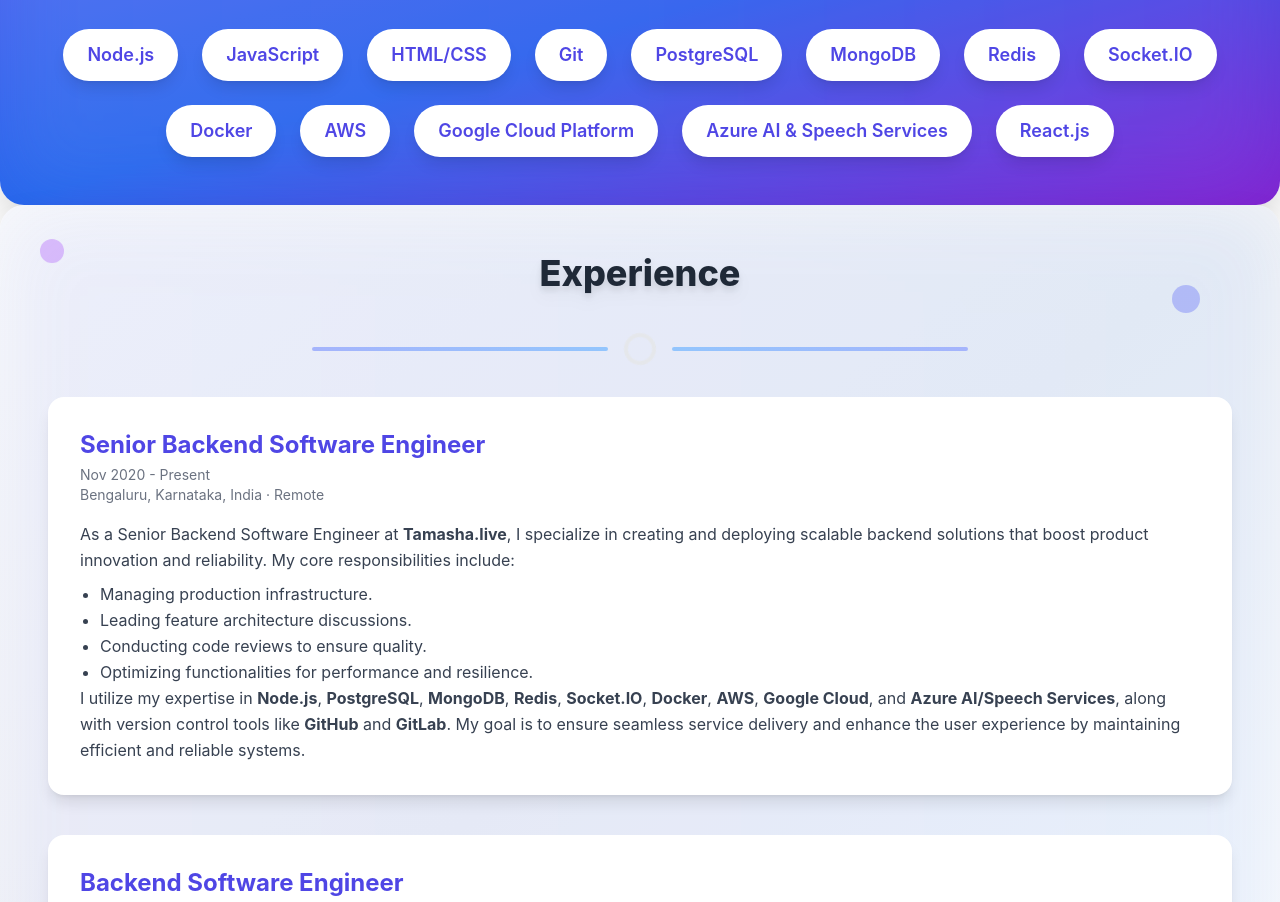
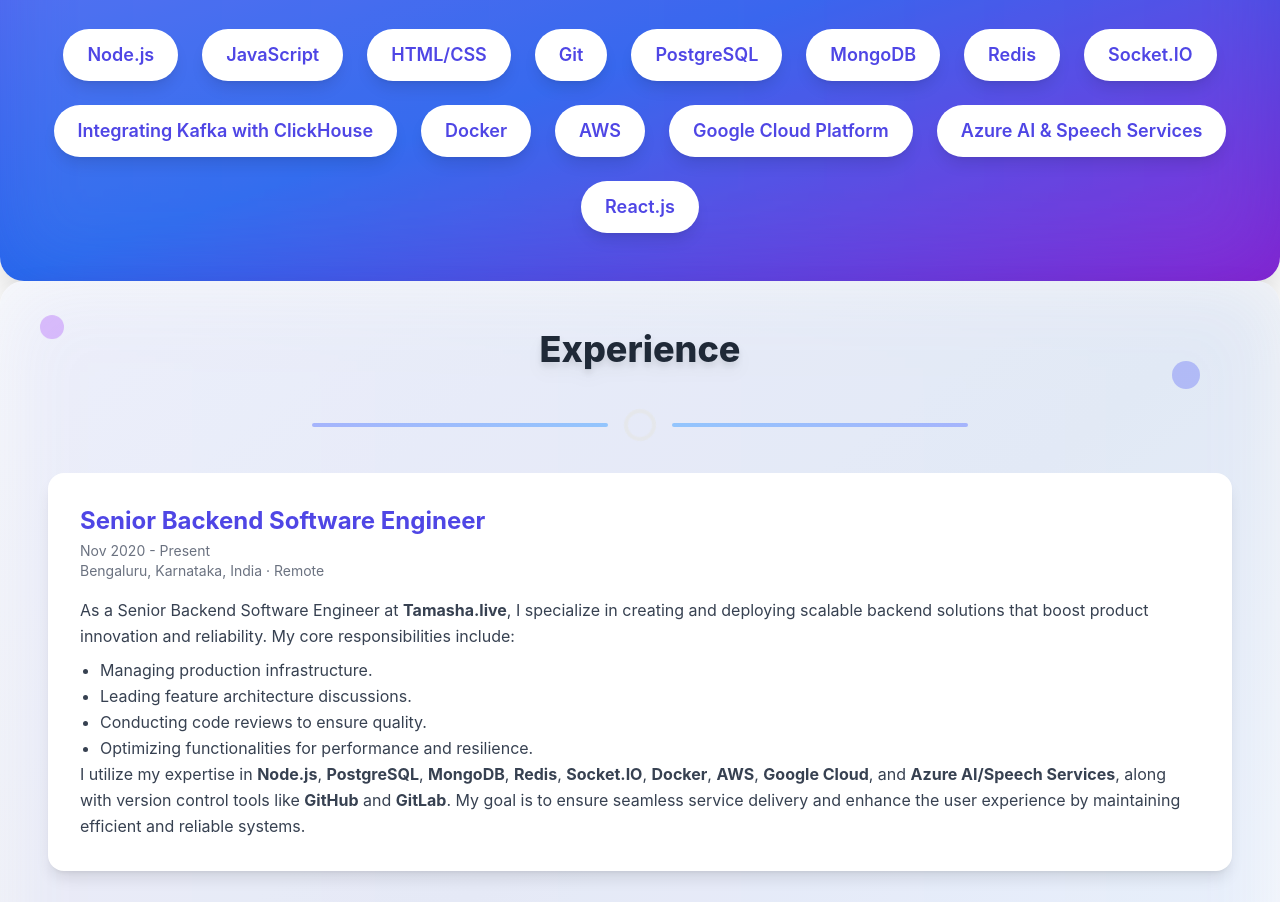
Before and after one commit to engi-devops/github-pages-demo, a React (Create React App) app: page / in a window 1280 px wide. Shown: the part 916-1818 px from the top of the page. Built offline with nearby package versions, Linux system fonts and the light colour scheme.

Commit message:
add Integrating Kafka with ClickHouse

```diff
--- a/src/components/Skills.js
+++ b/src/components/Skills.js
@@ -12,6 +12,7 @@ const Skills = () => {
     'MongoDB',
     'Redis',
     'Socket.IO',
+    'Integrating Kafka with ClickHouse',
     'Docker',
     'AWS',
     'Google Cloud Platform',
```
Also changed, not shown: 1 other file (tests, documents, lock files or other folders).
